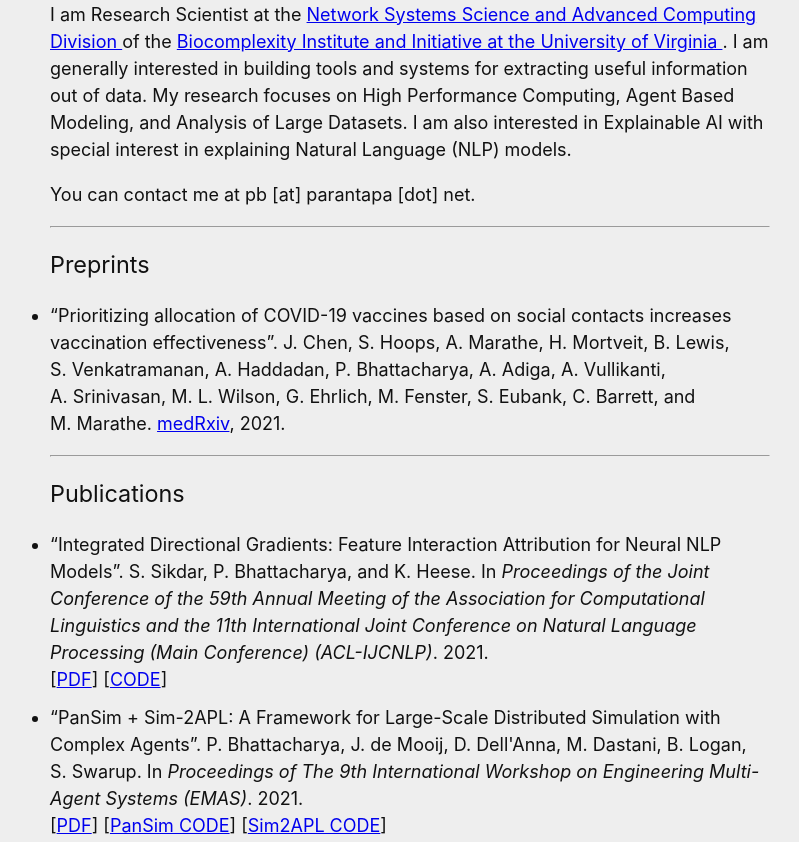
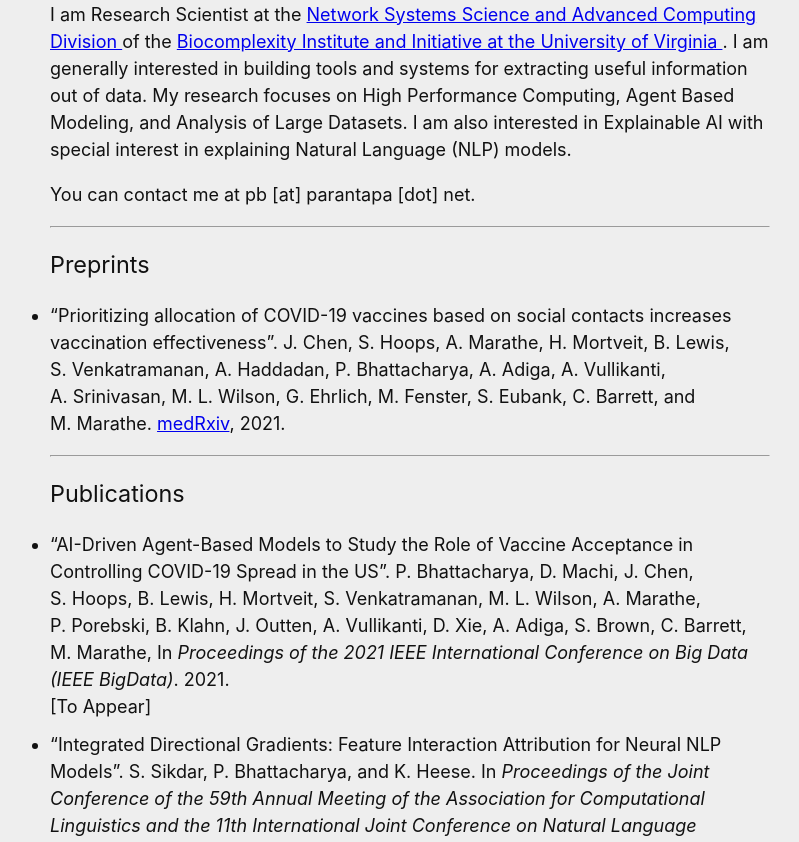
Before and after one commit to parantapa/parantapa.github.com, a plain HTML site: page index.html in a window 1280 px wide. Shown: the part 96-938 px from the top of the page, without its empty margins (230-1029 px from the left). Drawn offline with Linux system fonts and the light colour scheme.

Commit message:
Add the IEEE BigData paper

```diff
--- a/index.html
+++ b/index.html
@@ -96,9 +96,23 @@ with special interest in explaining Natural Language (NLP) models.</p>
   <li>
     <div class="bib-article">
     &ldquo;Prioritizing allocation of COVID-19 vaccines based on social contacts increases vaccination effectiveness&rdquo;.
-    J.&nbsp;Chen, S.&nbsp;Hoops, A.&nbsp;Marathe, H.&nbsp;Mortveit, B.&nbsp;Lewis, S.&nbsp;Venkatramanan,
-    A.&nbsp;Haddadan, P.&nbsp;Bhattacharya, A.&nbsp;Adiga, A.&nbsp;Vullikanti, A.&nbsp;Srinivasan,
-    M.&nbsp;L.&nbsp;Wilson, G.&nbsp;Ehrlich, M.&nbsp;Fenster, S.&nbsp;Eubank, C.&nbsp;Barrett, and M.&nbsp;Marathe.
+    J.&nbsp;Chen,
+    S.&nbsp;Hoops,
+    A.&nbsp;Marathe,
+    H.&nbsp;Mortveit,
+    B.&nbsp;Lewis,
+    S.&nbsp;Venkatramanan,
+    A.&nbsp;Haddadan,
+    P.&nbsp;Bhattacharya,
+    A.&nbsp;Adiga,
+    A.&nbsp;Vullikanti,
+    A.&nbsp;Srinivasan,
+    M.&nbsp;L.&nbsp;Wilson,
+    G.&nbsp;Ehrlich,
+    M.&nbsp;Fenster,
+    S.&nbsp;Eubank,
+    C.&nbsp;Barrett,
+    and M.&nbsp;Marathe.
     <a href="https://www.medrxiv.org/content/10.1101/2021.02.04.21251012v2">medRxiv</a>, 2021.
     </div>
   </li>
@@ -111,9 +125,38 @@ with special interest in explaining Natural Language (NLP) models.</p>
 <ul>
   <li>
     <div class="bib-inproceedings">
+    &ldquo;AI-Driven Agent-Based Models to Study the Role of Vaccine Acceptance in Controlling COVID-19 Spread in the US&rdquo;.
+    P.&nbsp;Bhattacharya,
+    D.&nbsp;Machi,
+    J.&nbsp;Chen,
+    S.&nbsp;Hoops,
+    B.&nbsp;Lewis,
+    H.&nbsp;Mortveit,
+    S.&nbsp;Venkatramanan,
+    M.&nbsp;L.&nbsp;Wilson,
+    A.&nbsp;Marathe,
+    P.&nbsp;Porebski,
+    B.&nbsp;Klahn,
+    J.&nbsp;Outten,
+    A.&nbsp;Vullikanti,
+    D.&nbsp;Xie,
+    A.&nbsp;Adiga,
+    S.&nbsp;Brown,
+    C.&nbsp;Barrett,
+    M.&nbsp;Marathe,
+    In <em>Proceedings of the 2021 IEEE International Conference on Big Data (IEEE BigData)</em>. 2021.
+
+    <br>
+
+    [To Appear]
+    </div>
+  </li>
+
+  <li>
+    <div class="bib-inproceedings">
     &ldquo;Integrated Directional Gradients: Feature Interaction Attribution for Neural NLP Models&rdquo;.
     S.&nbsp;Sikdar, P.&nbsp;Bhattacharya, and K.&nbsp;Heese.
-    In <em> Proceedings of the Joint Conference of the 59th Annual Meeting of the Association for Computational Linguistics and the 11th International Joint Conference on Natural Language Processing (Main Conference) (ACL-IJCNLP)</em>. 2021.
+    In <em>Proceedings of the Joint Conference of the 59th Annual Meeting of the Association for Computational Linguistics and the 11th International Joint Conference on Natural Language Processing (Main Conference) (ACL-IJCNLP)</em>. 2021.
 
     <br>
 
@@ -127,7 +170,7 @@ with special interest in explaining Natural Language (NLP) models.</p>
     <div class="bib-inproceedings">
     &ldquo;PanSim + Sim-2APL: A Framework for Large-Scale Distributed Simulation with Complex Agents&rdquo;.
     P.&nbsp;Bhattacharya, J.&nbsp;de&nbsp;Mooij, D.&nbsp;Dell'Anna, M.&nbsp;Dastani, B.&nbsp;Logan, S.&nbsp;Swarup.
-    In <em> Proceedings of The 9th International Workshop on Engineering Multi-Agent Systems (EMAS)</em>. 2021.
+    In <em>Proceedings of The 9th International Workshop on Engineering Multi-Agent Systems (EMAS)</em>. 2021.
 
     <br>
 
```
